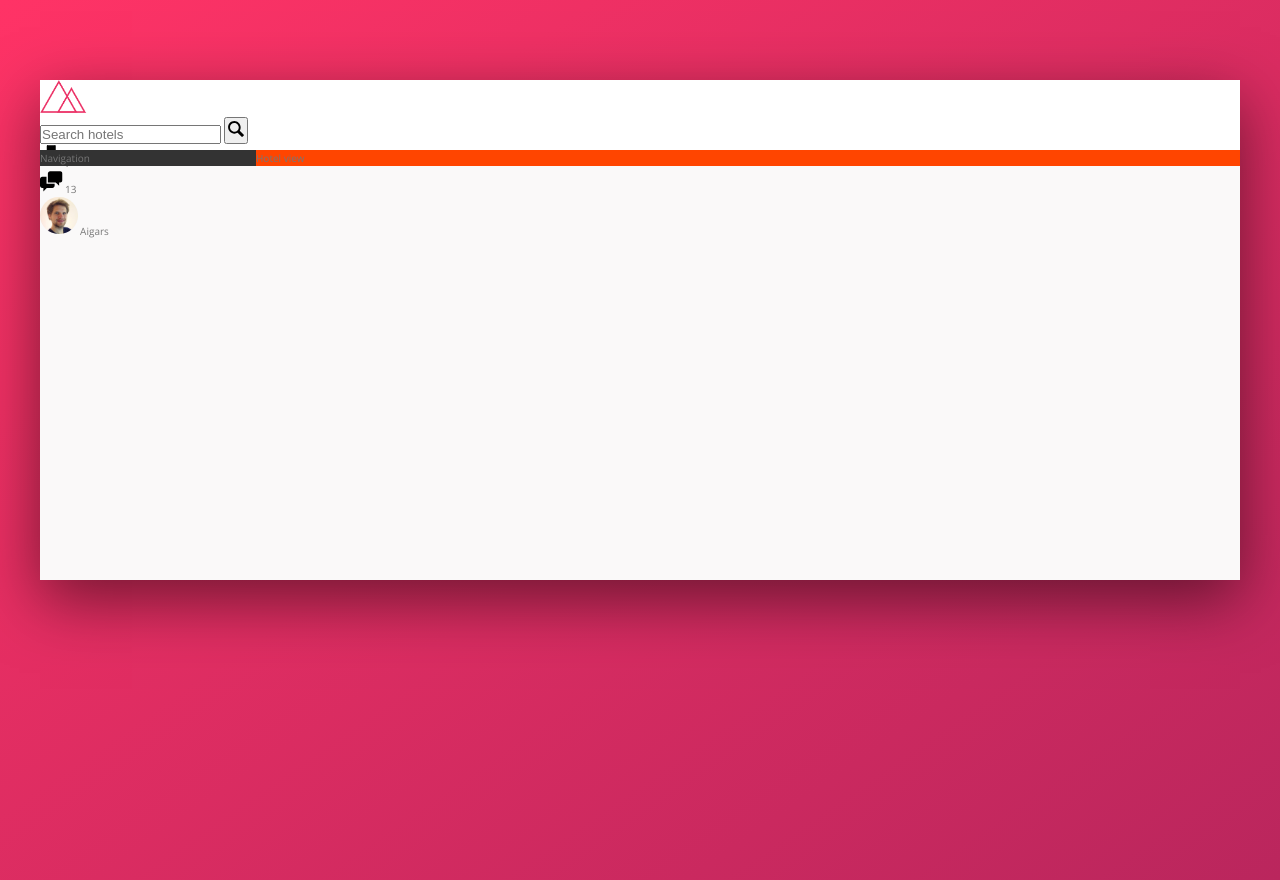
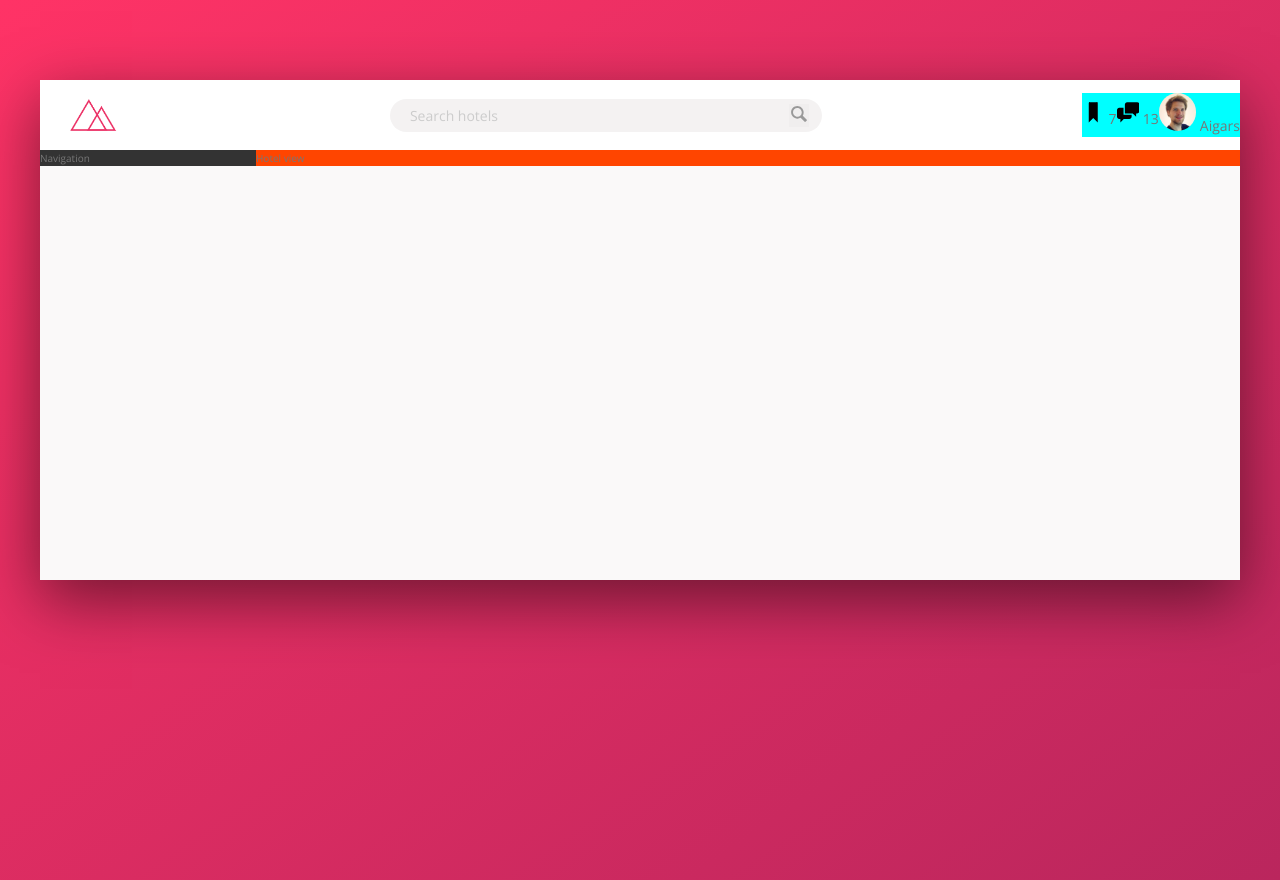
Before and after one commit to Altiuss/Trillo, a website: page index.html in a window 1280 px wide. Drawn offline with nearby package versions, Linux system fonts and the light colour scheme.

Commit message:
Building the Header - Part 2

```diff
--- a/index.html
+++ b/index.html
@@ -1,5 +1,6 @@
 <!DOCTYPE html>
 <html lang="en">
+
 <head>
     <meta charset="UTF-8">
     <meta name="viewport" content="width=device-width, initial-scale=1.0">
@@ -10,14 +11,16 @@
 
     <title>trillo &mdash; Your all-in-one booking app</title>
 </head>
+
 <body>
     <div class="container">
+
         <header class="header">
             <img src="img/logo.png" alt="trillo logo" class="logo">
 
             <form action="#" class="search">
                 <input type="text" class="search__input" placeholder="Search hotels">
-                <button class="searach__button">
+                <button class="search__button">
                     <svg class="search__icon">
                         <use href="img/sprite.svg#icon-magnifying-glass"></use>
                     </svg>
@@ -42,8 +45,8 @@
                     <span class="user-nav__user-name">Aigars</span>
                 </div>
             </nav>
+        </header>
 
-            </header>
         <div class="content">
             <nav class="sidebar">
                 Navigation
@@ -52,6 +55,8 @@
                 Hotel view
             </main>
         </div>
+
     </div>
 </body>
+
 </html>
--- a/sass/_components.scss
+++ b/sass/_components.scss
@@ -3,6 +3,7 @@
 
 .logo {
     height: 3.25rem;
+    margin-left: 3rem;
 }
 
 ///////////////////////////////////////////
@@ -10,13 +11,59 @@
 
 .search {
 
-    &__input {}
+    flex: 0 0 40%;
 
-    &__button {}
+    display: flex;
+    align-items: center;
+    justify-content: center;
+
+    &__input {
+        font-family: inherit;
+        font-size: inherit;
+        color: inherit;
+        background-color: var(--color-grey-light-2);
+        border: none;
+        padding: .7rem 2rem;
+        border-radius: 100px;
+        width: 90%;
+        transition: all .5s;
+        margin-right: -3.25rem;
+
+        &:focus {
+            outline: none;
+            width: 100%;
+            background-color: var(--color-grey-light-3);
+        }
+
+        &::-webkit-input-placeholder {
+            font-weight: 100;
+            color:var(--color-grey-light-4);
+        }
+
+    }
+
+    &__input:focus+&__button {
+        background-color: var(--color-grey-light-3);
+    }
+
+    &__button {
+        border: none;
+        background-color: var(--color-grey-light-3);
+
+        &:focus {
+            outline: none;
+
+        }
+
+        &:active {
+            transform: translateY(2px);
+        }
+    }
 
     &__icon {
         height: 2rem;
         width: 2rem;
+        fill: var(--color-grey-dark-3);
 
     }
 
@@ -27,6 +74,10 @@
 /// USER NAVIGATION
 
 .user-nav {
+    background-color: aqua;
+    display: flex;
+    justify-content: space-between;
+    align-items: center;
 
     &__icon-box {}
 
--- a/sass/_layout.scss
+++ b/sass/_layout.scss
@@ -8,9 +8,13 @@
 }
 
 .header {
+    font-size: 1.4rem;
     height: 7rem;
     background-color:#fff;
     border-bottom: var(--color-grey-light-3);
+    display: flex;
+    justify-content: space-between;
+    align-items: center;
 }
 
 .content {
```
Also changed, not shown: css/style.css, 1 other file. Lines whose indentation alone changed are shown as unchanged.
